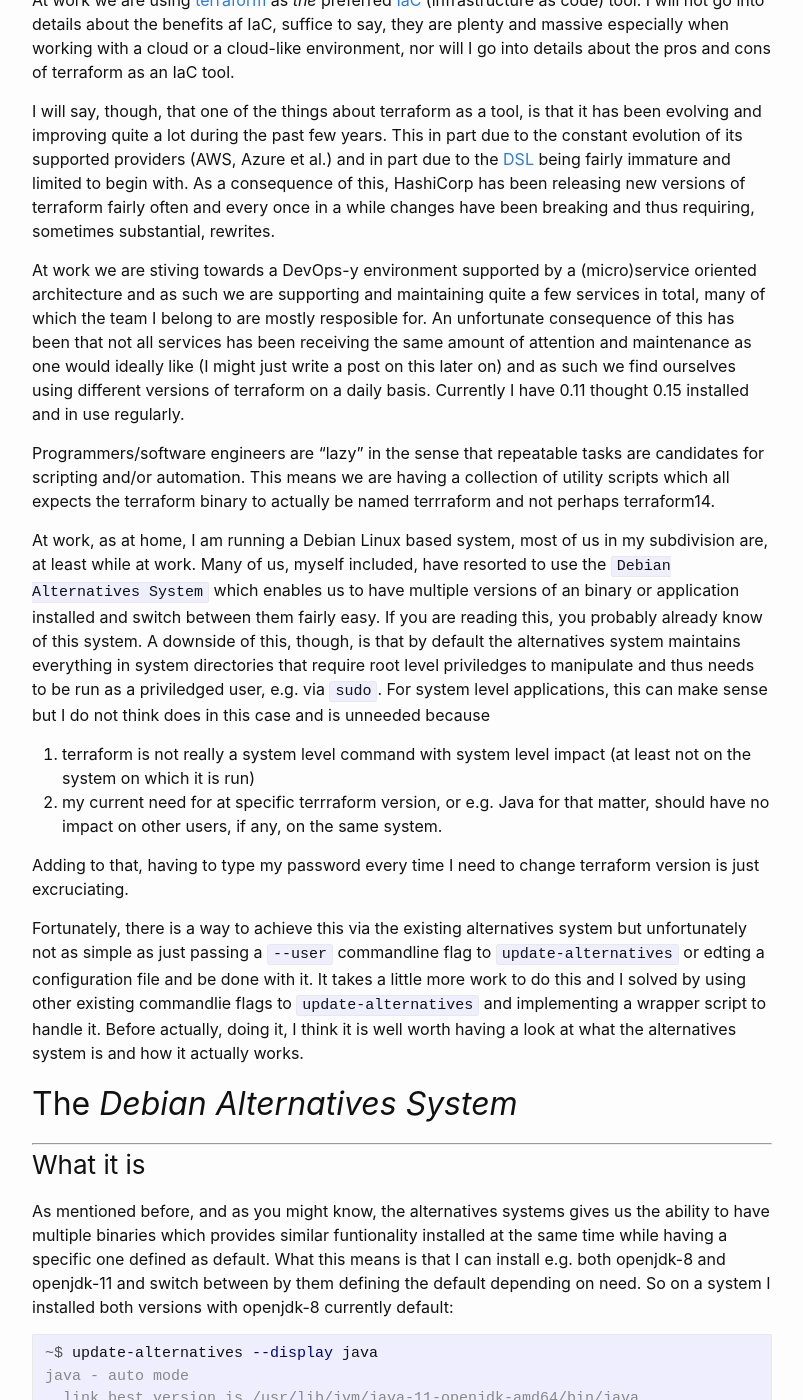
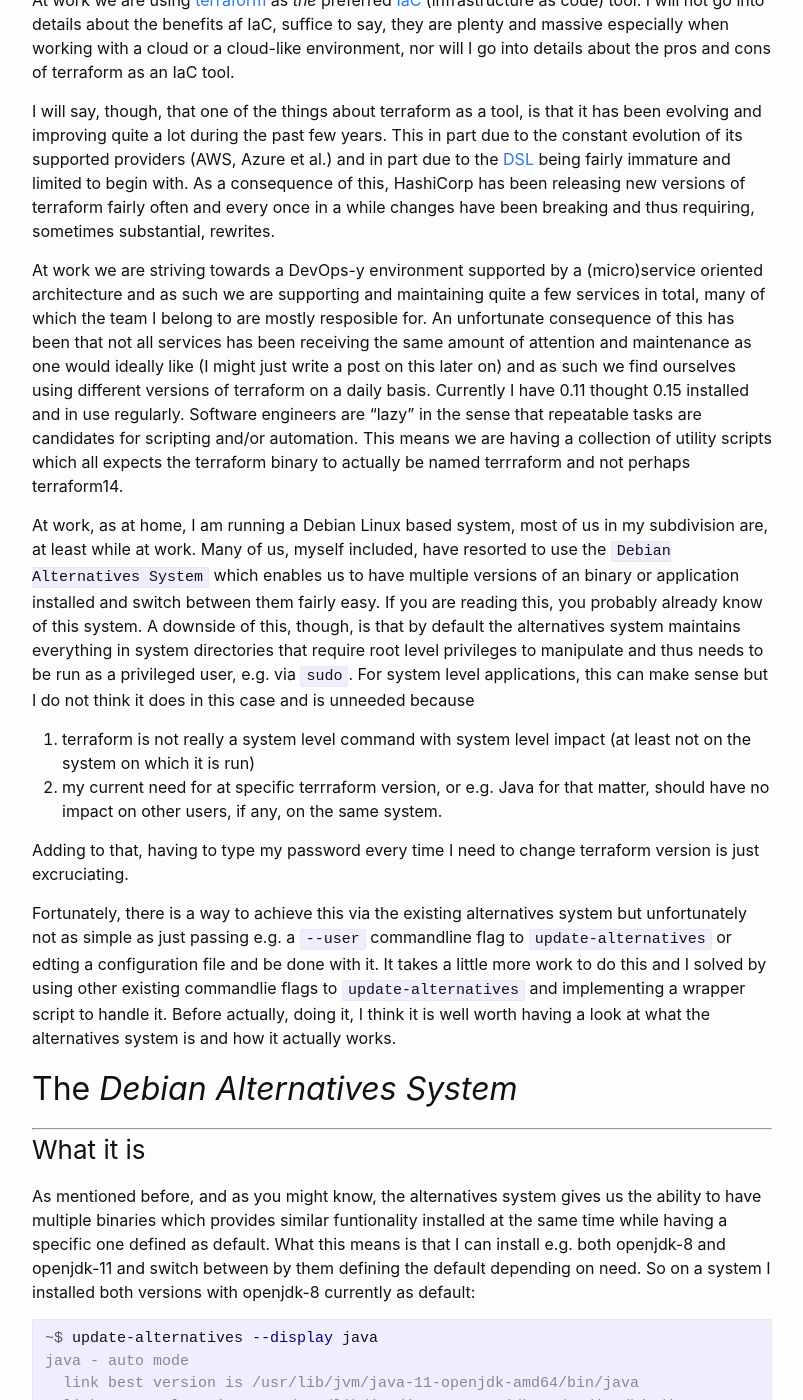
Before and after one commit to ndlarsen/ndlarsen.github.io, a Jekyll site: the page built from _posts/2021-04-30-user-based-update-alteratives.md, in a window 1280 px wide and 1400 px high, scrolled down 491 px. Shown: the whole window, without its empty margins (238-1041 px from the left). Built offline with Jekyll 4.4.1, drawn with Linux system fonts in a browser that asks for light colours; some of the changed text lies outside the part shown.

Commit message:
fixed typos

````diff
--- a/_posts/2021-04-30-user-based-update-alteratives.md
+++ b/_posts/2021-04-30-user-based-update-alteratives.md
@@ -15,23 +15,21 @@ At work we are using [terraform](https://en.wikipedia.org/wiki/Terraform_(softwa
 
 I will say, though, that one of the things about terraform as a tool, is that it has been evolving and improving quite a lot during the past few years. This in part due to the constant evolution of its supported providers (AWS, Azure et al.) and in part due to the [DSL](https://en.wikipedia.org/wiki/Domain-specific_language) being fairly immature and limited to begin with. As a consequence of this, HashiCorp has been releasing new versions of terraform fairly often and every once in a while changes have been breaking and thus requiring, sometimes substantial, rewrites.
 
-At work we are stiving towards a DevOps-y environment supported by a (micro)service oriented architecture and as such we are supporting and maintaining quite a few services in total, many of which the team I belong to are mostly resposible for. An unfortunate consequence of this has been that not all services has been receiving the same amount of attention and maintenance as one would ideally like (I might just write a post on this later on) and as such we find ourselves using different versions of terraform on a daily basis. Currently I have 0.11 thought 0.15 installed and in use regularly.
+At work we are striving towards a DevOps-y environment supported by a (micro)service oriented architecture and as such we are supporting and maintaining quite a few services in total, many of which the team I belong to are mostly resposible for. An unfortunate consequence of this has been that not all services has been receiving the same amount of attention and maintenance as one would ideally like (I might just write a post on this later on) and as such we find ourselves using different versions of terraform on a daily basis. Currently I have 0.11 thought 0.15 installed and in use regularly. Software engineers are "lazy" in the sense that repeatable tasks are candidates for scripting and/or automation. This means we are having a collection of utility scripts which all expects the terraform binary to actually be named terrraform and not perhaps terraform14.
 
-Programmers/software engineers are "lazy" in the sense that repeatable tasks are candidates for scripting and/or automation. This means we are having a collection of utility scripts which all expects the terraform binary to actually be named terrraform and not perhaps terraform14.
-
-At work, as at home, I am running a Debian Linux based system, most of us in my subdivision are, at least while at work. Many of us, myself included, have resorted to use the `Debian Alternatives System` which enables us to have multiple versions of an binary or application installed and switch between them fairly easy. If you are reading this, you probably already know of this system. A downside of this, though, is that by default the alternatives system maintains everything in system directories that require root level priviledges to manipulate and thus needs to be run as a priviledged user, e.g. via `sudo`. For system level applications, this can make sense but I do not think does in this case and is unneeded because
+At work, as at home, I am running a Debian Linux based system, most of us in my subdivision are, at least while at work. Many of us, myself included, have resorted to use the `Debian Alternatives System` which enables us to have multiple versions of an binary or application installed and switch between them fairly easy. If you are reading this, you probably already know of this system. A downside of this, though, is that by default the alternatives system maintains everything in system directories that require root level privileges to manipulate and thus needs to be run as a privileged user, e.g. via `sudo`. For system level applications, this can make sense but I do not think it does in this case and is unneeded because
 
 1. terraform is not really a system level command with system level impact (at least not on the system on which it is run)
 2. my current need for at specific terrraform version, or e.g. Java for that matter, should have no impact on other users, if any, on the same system.
 
 Adding to that, having to type my password every time I need to change terraform version is just excruciating.
 
-Fortunately, there is a way to achieve this via the existing alternatives system but unfortunately not as simple as just passing a `--user` commandline flag to `update-alternatives` or edting a configuration file and be done with it. It takes a little more work to do this and I solved by using other existing commandlie flags to `update-alternatives` and implementing a wrapper script to handle it. Before actually, doing it, I think it is well worth having a look at what the alternatives system is and how it actually works.
+Fortunately, there is a way to achieve this via the existing alternatives system but unfortunately not as simple as just passing e.g. a `--user` commandline flag to `update-alternatives` or edting a configuration file and be done with it. It takes a little more work to do this and I solved by using other existing commandlie flags to `update-alternatives` and implementing a wrapper script to handle it. Before actually, doing it, I think it is well worth having a look at what the alternatives system is and how it actually works.
 
 ## The _Debian Alternatives System_
 ---
 ### What it is
-As mentioned before, and as you might know, the alternatives systems gives us the ability to have multiple binaries which provides similar funtionality installed at the same time while having a specific one defined as default. What this means is that I can install e.g. both openjdk-8 and openjdk-11 and switch between by them defining the default depending on need. So on  a system I installed both versions with openjdk-8 currently default:
+As mentioned before, and as you might know, the alternatives system gives us the ability to have multiple binaries which provides similar funtionality installed at the same time while having a specific one defined as default. What this means is that I can install e.g. both openjdk-8 and openjdk-11 and switch between by them defining the default depending on need. So on a system I installed both versions with openjdk-8 currently as default:
 
 ```console
 ~$ update-alternatives --display java
@@ -78,7 +76,7 @@ OpenJDK 64-Bit Server VM (build 11.0.11+9-Ubuntu-0ubuntu2.20.04, mixed mode, sha
 Notice the difference in on the line that starts with _link currently points to_
 
 ### How it works
-It is actually quite smart and relatively simple design. For a given binary installed into the alternatives system, the alternatives system maintains three things:
+It is actually a quite clever and relatively simple design. For a given binary installed into the alternatives system, it maintains three things:
 * a file containing meta data about the binary registered with the alternatives system. This file is located within the `admindir` directory which defaults to `/var/lib/dpkg/alternatives/`
 * an [symbolic link](https://en.wikipedia.org/wiki/Symbolic_link) within an `altdir` pointing towards the currently configured default alternative binary. This directory defaults to `/etc/alternatives/`
 * a main "executable", which is also a symbolic link and pointing towards the default in the `altdir`
@@ -138,7 +136,9 @@ Create the needed directories:
 mkdir -p ~/.local/etc/alternatives ~/.local/var/lib/alternatives
 ```
 
-on a more general note, I usually place my own executables/scripts in `~/bin/`. Given we have a `terraform14` and `terraform15` binary in `~/bin/`, we should be able to run the following commands:
+On a more general note, I usually place my own executables/scripts in `~/bin/`.
+
+Given we have a `terraform14` and `terraform15` binary in `~/bin/`, we should be able to run the following commands:
 
 ```console
 update-alternatives --altdir .local/etc/alternatives/ --admindir .local/var/lib/alternatives/ --install ~/bin/terraform terraform ~/bin/terraform15 1
````
Also changed, not shown: other parts of _posts/2021-04-30-user-based-update-alteratives.md (+7 -7 lines).
